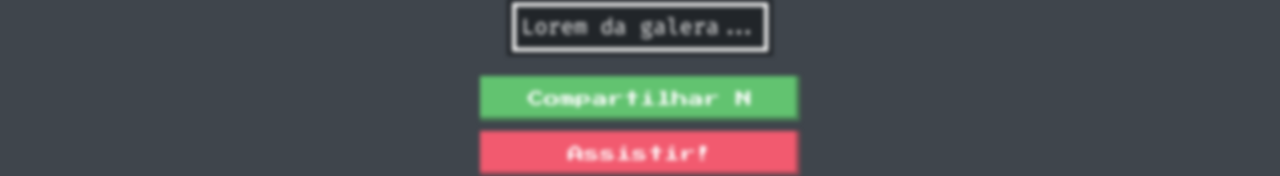
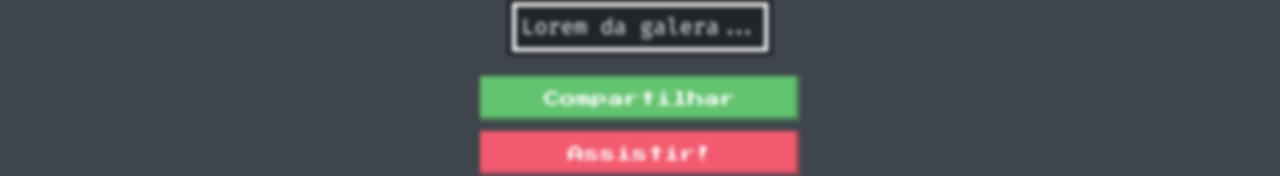
Before and after one commit to marcobrunodev/portfolio, a React (Create React App) app: page /lives/1 in a window 1280 px wide. Shown: the part 620-796 px from the top of the page. Built offline with nearby package versions, Linux system fonts and the light colour scheme; no server answers.

Commit message:
:bug: Create routes.json

```diff
--- /dev/null
+++ b/public/routes.json
@@ -0,0 +1 @@
+{ "routes": [{ "route": "/*", "serve": "/index.html", "statusCode": 200 }] }
--- a/src/components/ButtonShare/index.js
+++ b/src/components/ButtonShare/index.js
@@ -1,4 +1,5 @@
 import React from 'react';
+import PropTypes from 'prop-types';
 import ButtonNes from '../ButtonNes';
 
 const isSupported = () => (navigator && navigator.share && true) || false;
@@ -27,9 +28,13 @@ const ButtonShare = ({ changeActiveShareModal }) => {
     </ButtonNes>
   ) : (
     <ButtonNes share onClick={changeActiveShareModal}>
-      Compartilhar N
+      Compartilhar
     </ButtonNes>
   );
 };
 
+ButtonShare.propTypes = {
+  changeActiveShareModal: PropTypes.func.isRequired,
+};
+
 export default ButtonShare;
```
Also changed, not shown: 1 other file (tests, documents, lock files or other folders).
